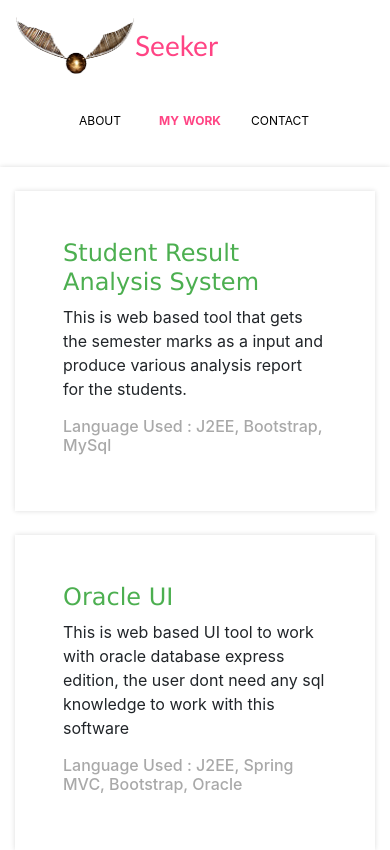
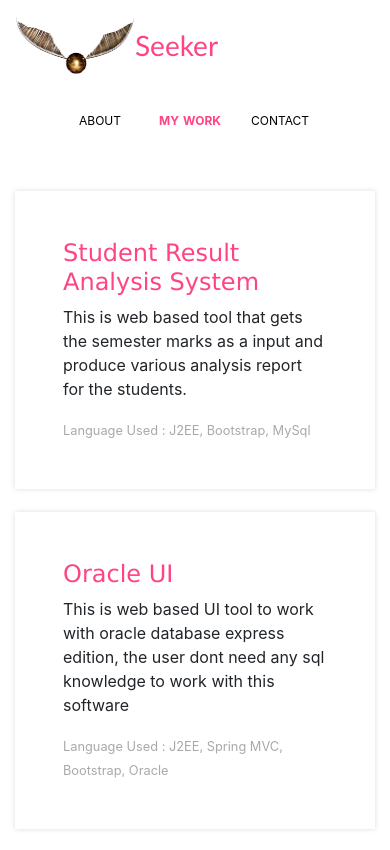
Before and after one commit to santhanakrishnanstark/seeker, a React (Create React App) app: page /my-projects in a window 390 px wide. Built offline with nearby package versions, Linux system fonts and the light colour scheme.

Commit message:
Mobile Resoponsive Correction

```diff
--- a/src/Components/Content/Content.css
+++ b/src/Components/Content/Content.css
@@ -1,6 +1,6 @@
 .content{
     box-shadow: 0px 0px 5px gainsboro;
-    animation: wave 1400ms cubic-bezier(0.18, 0.89, 0.32, 1.28) forwards;
+    animation: wave 1400ms ease-in-out forwards;
 }
 .content > div{
  padding:0px;
--- a/src/Components/Projects/Project/Project.css
+++ b/src/Components/Projects/Project/Project.css
@@ -4,9 +4,9 @@
 }
 h4{
     font-family: Verdana, Geneva, Tahoma, sans-serif;
-    color: #4CAF50;
+    color: #ff4484;
 }
-h6{
+span{
     font-size:0.8em;
     color: darkgray;
 }
--- a/src/Components/Projects/Project/Project.jsx
+++ b/src/Components/Projects/Project/Project.jsx
@@ -6,7 +6,7 @@ const project = (props) => {
         <div className="Project p-5 mt-4">
             <h4>{props.title}</h4>
             <p>{props.description}</p>
-            <h6>Language Used : {props.language}</h6>
+            <span>Language Used : {props.language}</span>
         </div>
      );
 }
--- a/src/Components/Projects/Projects.jsx
+++ b/src/Components/Projects/Projects.jsx
@@ -4,7 +4,7 @@ import  './Projects.css';
 
 const projects = () => {
     return (
-        <div className="container Project mt-5">
+        <div className="container mt-5">
             <div className="row">
                 <div className="col-md-8 mx-auto">
                    <div className="row">
```
